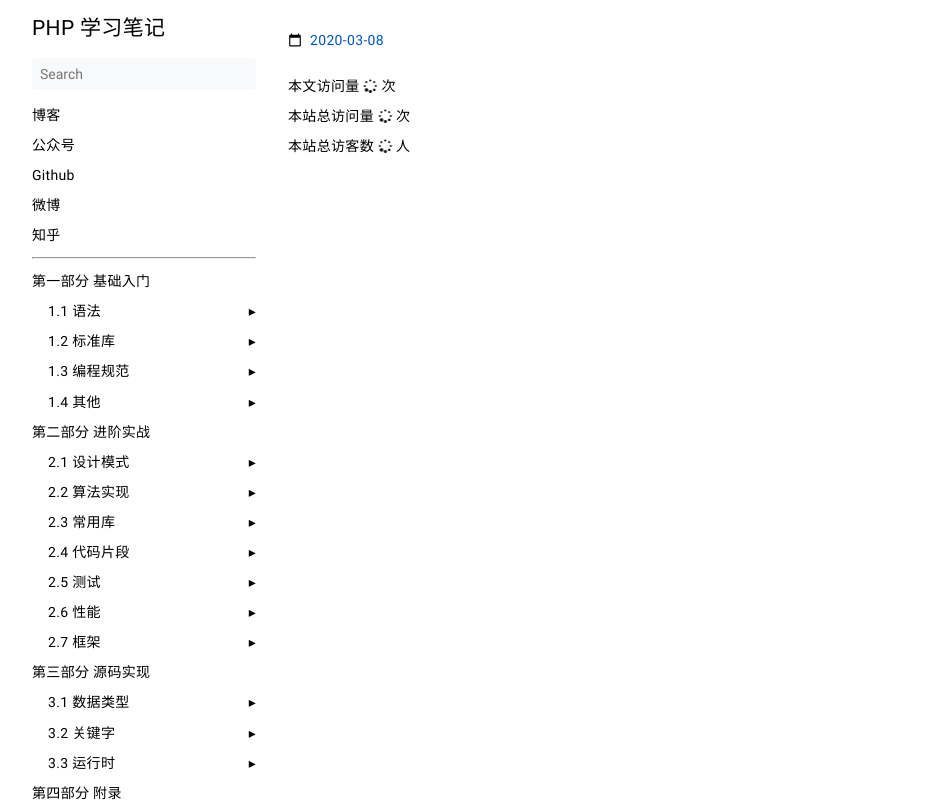
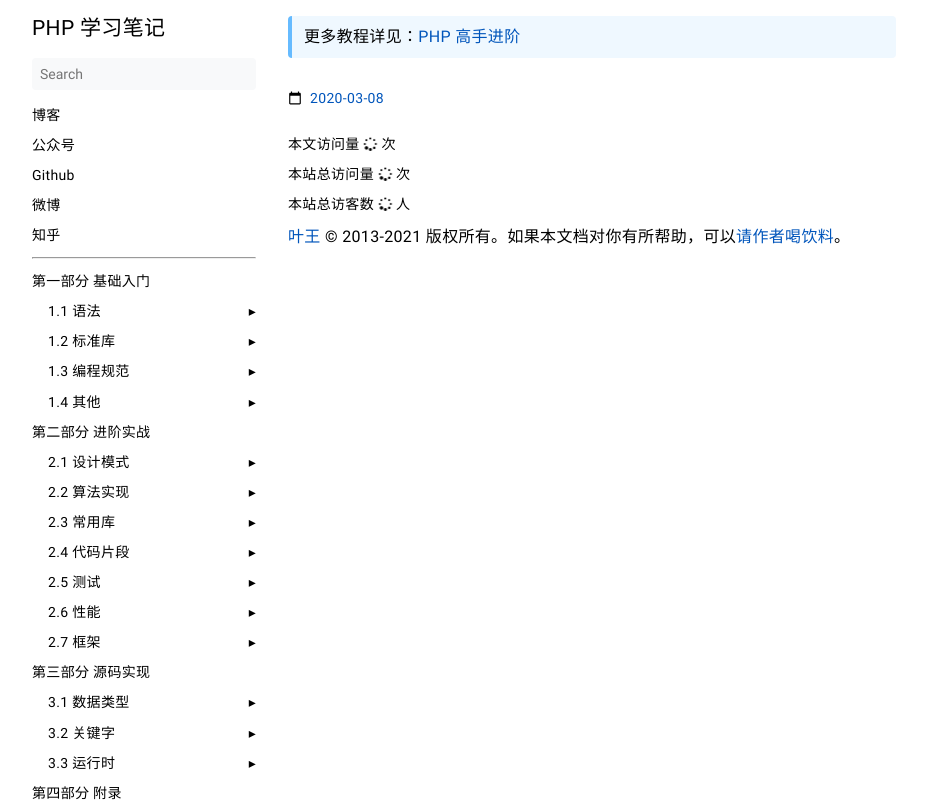
Before and after one commit to ikingye/study-php, a plain HTML site: page index.html in a window 1280 px wide. Shown: the whole page, without its empty margins (48-975 px from the left). Drawn offline with Linux system fonts and the light colour scheme; some packages are replaced by stand-ins of ours; a script that the page names is missing.

Commit message:
rebuilding site Wed Jul  7 20:21:21 CST 2021

```diff
--- a/index.html
+++ b/index.html
@@ -5,7 +5,7 @@
   <meta name="generator" content="Hugo 0.83.1" />
   <meta charset="UTF-8">
 <meta name="viewport" content="width=device-width, initial-scale=1.0">
-<meta name="description" content="">
+<meta name="description" content="更多教程详见：PHP 高手进阶  ">
 <meta name="theme-color" content="#FFFFFF"><meta property="og:title" content="首页" />
 <meta property="og:description" content="" />
 <meta property="og:type" content="website" />
@@ -638,7 +638,11 @@ https://github.com/alex-shpak/hugo-book
 
 
 
-  <article class="markdown"></article>
+  <article class="markdown"><blockquote class="book-hint info">
+  更多教程详见：<a href="https://kingye.me/advanced-php/">PHP 高手进阶</a>
+</blockquote>
+
+</article>
 
 
 
@@ -673,6 +677,29 @@ https://github.com/alex-shpak/hugo-book
 
 
 
+  <div class="book-comments">
+<script src="https://utteranc.es/client.js"
+  repo="ikingye/study-php"
+  issue-term="pathname"
+  theme="github-light"
+  crossorigin="anonymous"
+  async
+></script>
+
+<div id="footer">
+  <p>
+    <a href="https://kingye.me">叶王</a> &copy; 2013-2021
+    版权所有。如果本文档对你有所帮助，可以<a
+      href="https://cdn.jsdelivr.net/gh/ikingye/imagehost/picgo/20200428110046.png"
+      target="_blank"
+      rel="noopener noreferrer"
+      >请作者喝饮料</a
+    >。
+  </p>
+</div>
+
+</div>
+
 
 
       <label for="menu-control" class="hidden book-menu-overlay"></label>
```
